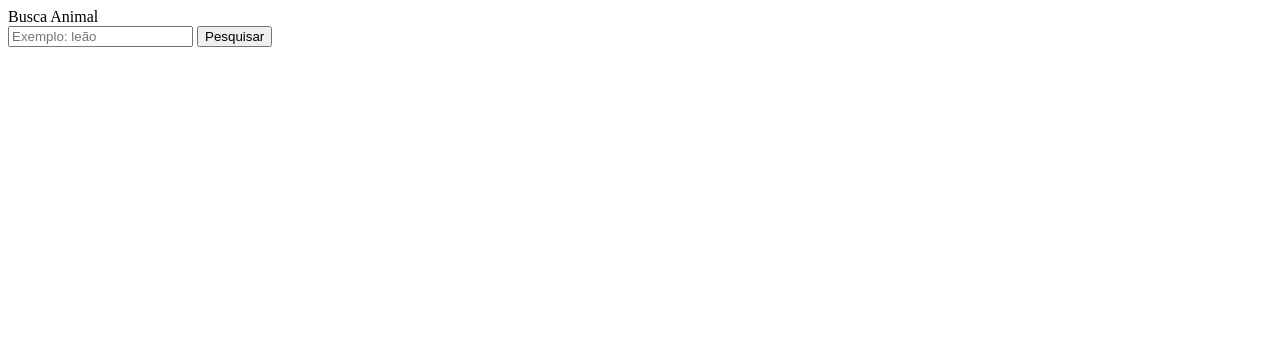
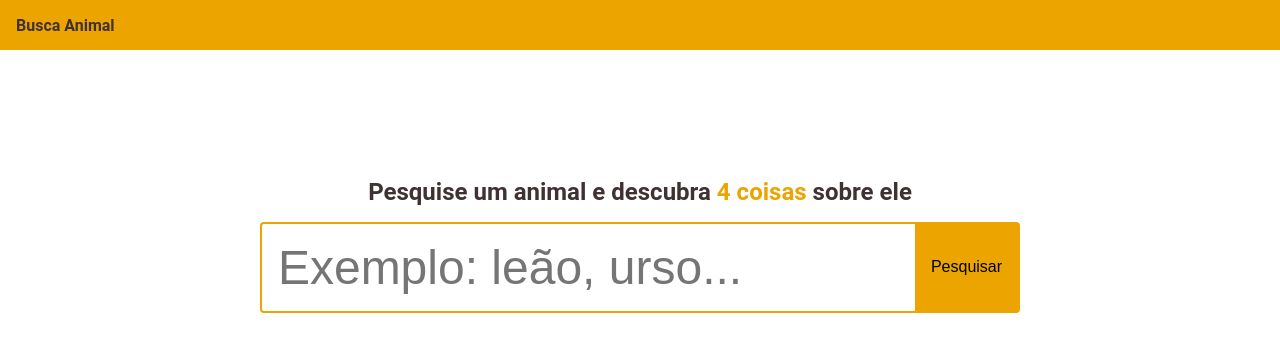
Before and after one commit to suenilton/Projeto-TDD, a Django app: page / in a window 1280 px wide. Shown: the top 352 px of the page. Run offline with Django 4.2, Linux system fonts and the light colour scheme.

Commit message:
alimentando o db

```diff
--- /dev/null
+++ b/busca_animal/static/style.css
@@ -0,0 +1,114 @@
+:root {
+  --primary-color: #ECA400;
+  --secondary-color: #403233;
+  --gray: #f4f4f8;
+  --white: #fff;
+}
+
+* {
+  box-sizing: border-box;
+  margin: 0;
+  padding: 0;
+}
+
+a {
+  color: inherit;
+  text-decoration: none;
+}
+
+body {
+  font-family: 'Roboto', sans-serif;
+  color: var(--secondary-color);
+}
+
+.navbar {
+  position: fixed;
+  background-color: red;
+  left: 0;
+  top: 0;
+  width: 100%;
+  padding: 1rem;
+  background-color: var(--primary-color);
+  height: 50px;
+}
+
+.navbar__link {
+  color: var(--secondary-color);
+  font-weight: bold;
+}
+
+.search-section {
+  margin-top: 30px;
+  padding: 2rem;
+  display: flex;
+  flex-direction: column;
+  align-items: center;
+  justify-content: center;
+  text-align: center;
+  min-height: calc(60vh - 50px);
+  background-color: var(--white);
+  box-shadow: 0 0 8px var(--gray);
+}
+
+.title {
+  max-width: 800px;
+  text-wrap: wrap;
+  margin-bottom: 1rem;
+}
+
+.title__detail {
+  color: var(--primary-color);
+}
+
+.form {
+  display: flex;
+  border: 2px solid var(--primary-color);
+  border-radius: 4px;
+}
+
+.form__input {
+  font-size: 3rem;
+  border-radius: 4px;
+  padding: 1rem;
+  outline: none;
+  border: none;
+}
+
+.button {
+  background-color: var(--primary-color);
+  font-size: 1rem;
+  border: none;
+  padding: 1rem;
+}
+
+.results-section {
+
+}
+
+.results {
+  display: flex;
+  justify-content: center;
+  align-items: center;
+  flex-wrap: wrap;
+}
+
+.result {
+  background-color: var(--white);
+  display: inline-block;
+  margin: 1rem;
+  padding: 1.75rem;
+  border-radius: 8px;
+  box-shadow: 0 0 8px rgba(0, 0, 0, .2);
+  min-width: 200px;
+  max-width: 100%;
+  text-align: center;
+}
+
+.result-title {
+  margin: 1rem;
+  background-color: var(--primary-color);
+}
+
+.result-description {
+  margin: 1rem;
+}
--- a/templates/index.html
+++ b/templates/index.html
@@ -1,23 +1,65 @@
-<!DOCTYPE html>
-<html lang="pt">
+{% load static %}
+<html lang="en">
 <head>
-    <meta charset="UTF-8">
-    <meta http-equiv="X-UA-Compatible" content="IE=edge">
-    <meta name="viewport" content="width=device-width, initial-scale=1.0">
-    <title>Busca Animais</title>
+  <meta charset="UTF-8">
+  <meta name="viewport" content="width=device-width, initial-scale=1.0">
+  <link rel="stylesheet" type="text/css" href="{% static 'style.css' %}" media="screen" />
+  <title>Busca animal</title>
 </head>
 <body>
-    <section>
-        <a class="navbar">Busca Animal</a>
-        <form>
 
-            <input type="text" id="buscar-animal" placeholder="Exemplo: leão" name="buscar">
-            <button type="submit">Pesquisar</button>
-        </form>
-        <div class="result-description"></div>
-        <div class="result-description"></div>
-        <div class="result-description"></div>
-        <div class="result-description"></div>
-    </section>
+
+<nav class="navbar">
+  <a class="navbar__link" href="#">Busca Animal</a>
+</nav>
+
+<section class="search-section">
+    <h1 class="title">Pesquise um animal e descubra <span class="title__detail">4 coisas</span> sobre ele</h1>
+
+    <form class="form">
+      <input class="form__input" type="text" class="form-control" id="buscar-animal" name="buscar" placeholder="Exemplo: leão, urso..." aria-label="Buscar animal"/>
+
+      <button type="submit" class="button">Pesquisar</button>
+    </form>
+</section>
+    {% for caracteristica in caracteristicas%}
+<section class="results-section">
+  <ul class="results">
+    <li class="result">
+      <h3 class="result-description">
+        Nome do animal
+      </h3>
+      <h2 class="result-title">
+        {{caracteristica.nome_animal}}
+      </h2>
+    </li>
+    <li class="result">
+      <h2 class="result-description">
+        Predador
+      </h2>
+      <h3 class="result-description">
+        {{caracteristica.predador}}
+      </h3>
+    </li>
+    <li class="result">
+      <h2 class="result-description">
+        Venenoso
+      </h2>
+      <h3 class="result-description">
+        {{caracteristica.venenoso}}
+      </h3>
+    </li>
+    <li class="result">
+      <h2 class="result-description">
+        Doméstico
+      </h2>
+      <h3 class="result-description">
+        {{caracteristica.domestico}}
+      </h3>
+    </li>
+  </ul>
+</section>
+{% endfor %}
+
 </body>
 </html>
```
Also changed, not shown: apps/animais/views.py (+6 -1 lines), busca_animal/tests.py (+8 -2 lines), lista_animais.py (added, +91 -0 lines), templates/index1.html (added, +27 -0 lines).
